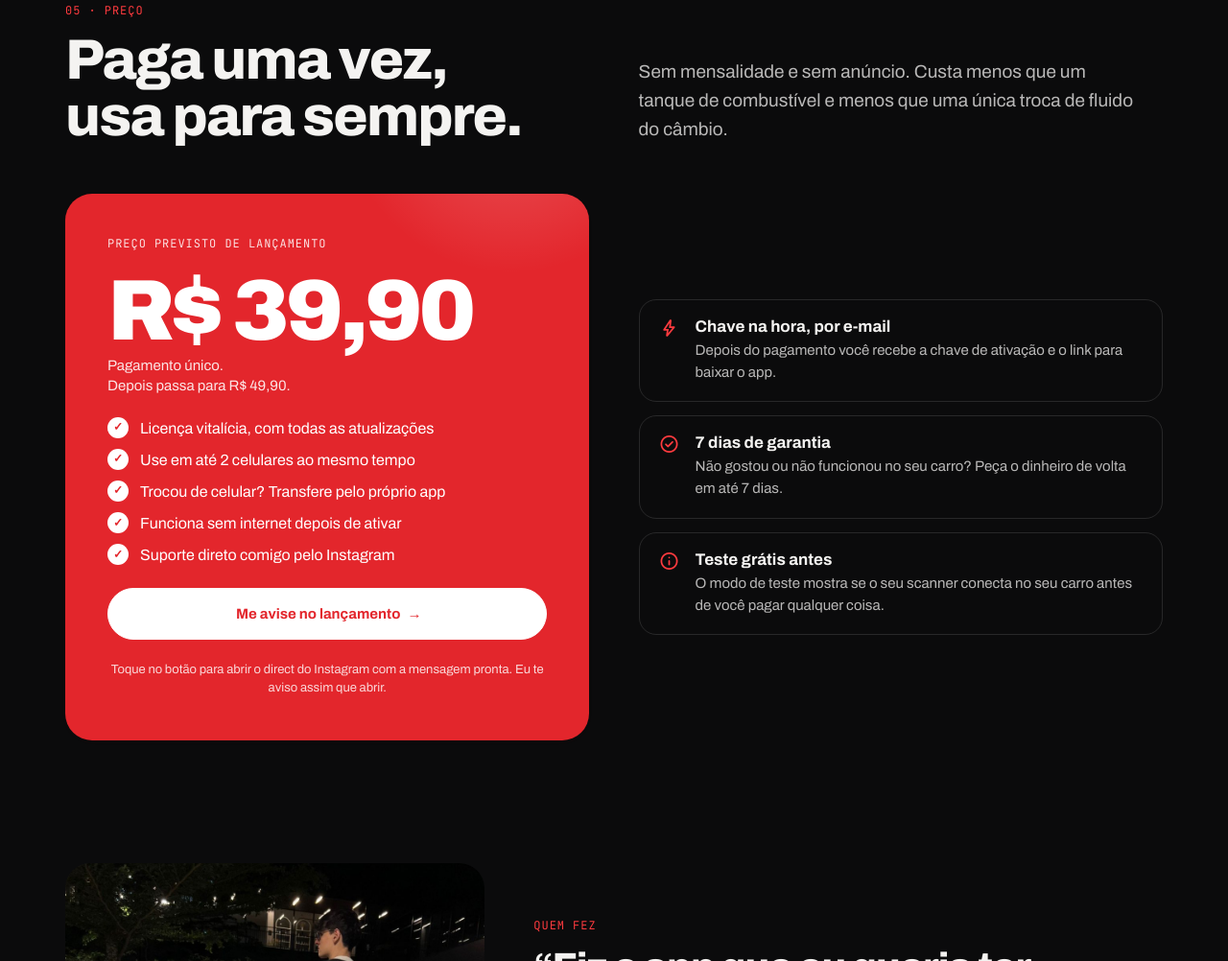
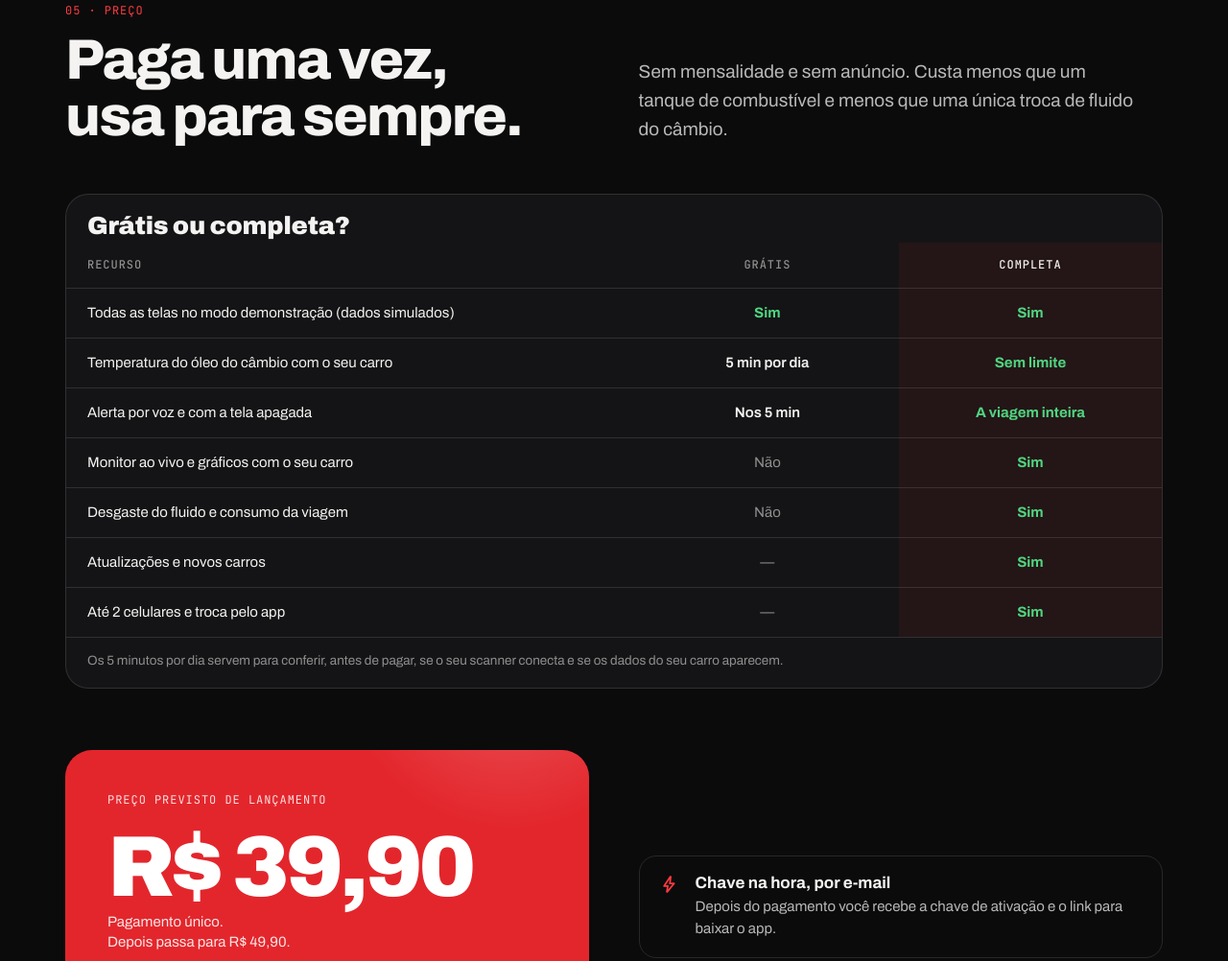
Before and after one commit to Wessel2007/whiteline_fluence, a plain HTML site: page site/cvt-monitor.html in a window 1280 px wide. Shown: the part 4906-5908 px from the top of the page at 96% size. Drawn offline with nearby package versions, Linux system fonts and the light colour scheme; a web font is replaced by a local one.

Commit message:
feat: adiciona tabela grátis x completa na seção de preço do CVT Monitor
Mostra o que a versão grátis libera (demonstração e 5 min por dia com o carro)
e o que a chave libera, para deixar claro o que a pessoa ganha ao comprar.

Co-Authored-By: Claude Opus 5.5 <noreply@anthropic.com>

```diff
--- a/site/cvt-monitor.html
+++ b/site/cvt-monitor.html
@@ -334,6 +334,27 @@ button{font-family:inherit}
 .wl-compat li::before{content:"—";color:var(--dim)}
 
 /* Preço */
+/* Tabela grátis x completa */
+.wl-plans{margin:0 0 clamp(36px,5vw,64px);border:1px solid var(--line);border-radius:24px;background:var(--bg2);overflow:hidden}
+.wl-plans-t{margin:0;padding:18px 22px 4px;font-size:clamp(20px,2.4vw,26px);font-weight:900;font-stretch:110%;letter-spacing:-.01em}
+.wl-plans table{width:100%;border-collapse:collapse;table-layout:fixed}
+.wl-plans col.c-feat{width:52%}
+.wl-plans th,.wl-plans td{padding:15px 22px;border-top:1px solid var(--line);text-align:center;vertical-align:middle;font-size:15px;line-height:1.4}
+.wl-plans th:first-child,.wl-plans td:first-child{text-align:left}
+.wl-plans thead th{border-top:0;font-family:var(--mono);font-size:12px;font-weight:500;letter-spacing:.08em;text-transform:uppercase;color:var(--dim)}
+.wl-plans thead th.c-full{color:var(--fg)}
+.wl-plans td.c-full,.wl-plans th.c-full{background:rgba(227,38,44,.08)}
+.wl-plans .y{color:var(--a-ok);font-weight:700}
+.wl-plans .n{color:var(--dim)}
+.wl-plans .v{color:var(--fg);font-weight:600}
+.wl-plans-note{margin:0;padding:14px 22px 18px;border-top:1px solid var(--line);font-size:13.5px;line-height:1.5;color:var(--dim)}
+@media (max-width:640px){
+  .wl-plans-t{padding:16px 14px 2px}
+  .wl-plans col.c-feat{width:46%}
+  .wl-plans th,.wl-plans td{padding:12px 10px;font-size:13.5px}
+  .wl-plans thead th{font-size:10.5px;letter-spacing:.05em}
+  .wl-plans-note{padding:12px 14px 16px}
+}
 .wl-buy{display:grid;grid-template-columns:minmax(0,1fr) minmax(0,1fr);gap:clamp(24px,4vw,56px);align-items:center}
 .wl-buy-card{position:relative;overflow:hidden;display:flex;flex-direction:column;gap:22px;padding:clamp(26px,3.6vw,44px);border-radius:28px;background:var(--red);color:#fff}
 .wl-anim .wl-buy-card{animation:wl-glow 4.5s ease-in-out 1s infinite}
@@ -832,6 +853,26 @@ button{font-family:inherit}
       </div>
       <p data-reveal>Sem mensalidade e sem anúncio. Custa menos que um tanque de combustível e menos que uma única troca de fluido do câmbio.</p>
     </div>
+    <div class="wl-plans" data-reveal>
+      <h3 class="wl-plans-t">Grátis ou completa?</h3>
+      <table>
+        <caption class="wl-sr" style="position:absolute;width:1px;height:1px;overflow:hidden;clip:rect(0 0 0 0)">O que vem na versão grátis e na versão completa do CVT Monitor</caption>
+        <colgroup><col class="c-feat"><col><col></colgroup>
+        <thead>
+          <tr><th scope="col">Recurso</th><th scope="col">Grátis</th><th scope="col" class="c-full">Completa</th></tr>
+        </thead>
+        <tbody>
+          <tr><td>Todas as telas no modo demonstração (dados simulados)</td><td class="y">Sim</td><td class="c-full y">Sim</td></tr>
+          <tr><td>Temperatura do óleo do câmbio com o seu carro</td><td class="v">5 min por dia</td><td class="c-full y">Sem limite</td></tr>
+          <tr><td>Alerta por voz e com a tela apagada</td><td class="v">Nos 5 min</td><td class="c-full y">A viagem inteira</td></tr>
+          <tr><td>Monitor ao vivo e gráficos com o seu carro</td><td class="n">Não</td><td class="c-full y">Sim</td></tr>
+          <tr><td>Desgaste do fluido e consumo da viagem</td><td class="n">Não</td><td class="c-full y">Sim</td></tr>
+          <tr><td>Atualizações e novos carros</td><td class="n">—</td><td class="c-full y">Sim</td></tr>
+          <tr><td>Até 2 celulares e troca pelo app</td><td class="n">—</td><td class="c-full y">Sim</td></tr>
+        </tbody>
+      </table>
+      <p class="wl-plans-note">Os 5 minutos por dia servem para conferir, antes de pagar, se o seu scanner conecta e se os dados do seu carro aparecem.</p>
+    </div>
     <div class="wl-buy">
       <div class="wl-buy-card" data-reveal>
         <span class="wl-mono" data-only="pre">Preço previsto de lançamento</span>
```
